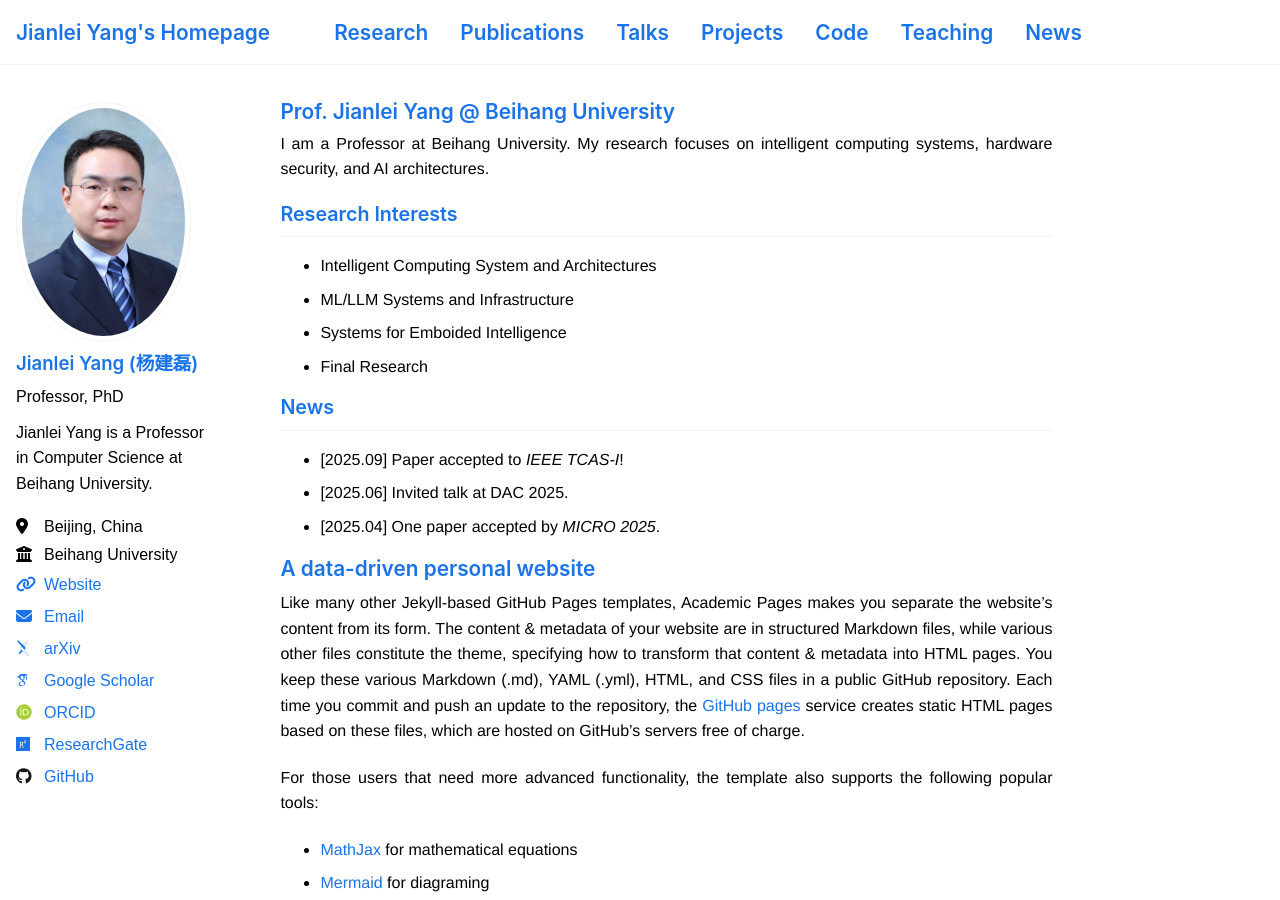
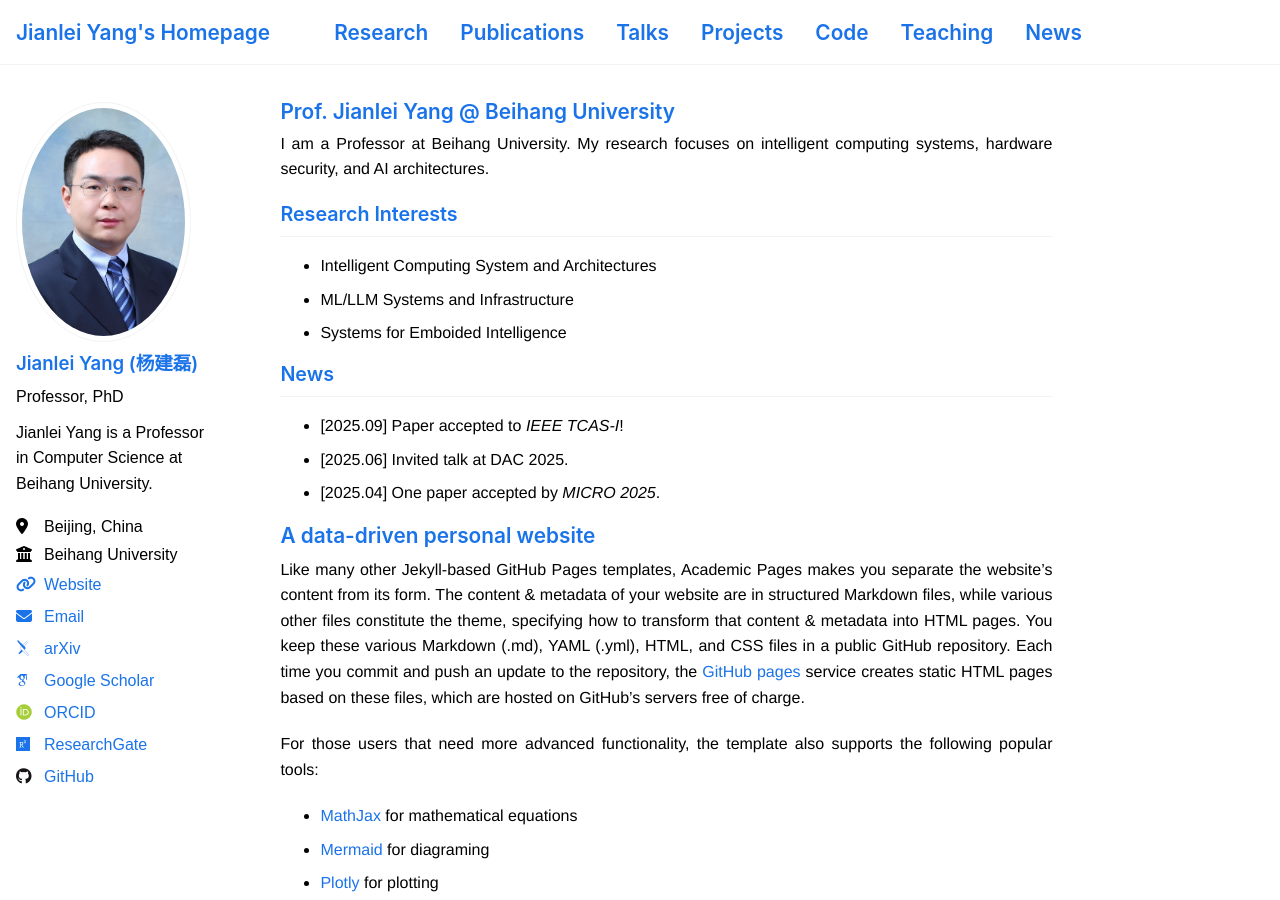
Before and after one commit to dogrush/dogrush.github.io, a Jekyll site: the page built from _pages/about.md, in a window 1280 px wide and 900 px high. Built offline with Jekyll 4.4.1, drawn with Linux system fonts in a browser that asks for light colours; some web fonts are replaced.

Commit message:
modified:   _pages/about.md

```diff
--- a/_pages/about.md
+++ b/_pages/about.md
@@ -13,7 +13,6 @@ I am a Professor at Beihang University. My research focuses on intelligent compu
 - Intelligent Computing System and Architectures
 - ML/LLM Systems and Infrastructure
 - Systems for Emboided Intelligence
-- Final Research
 
 ## News
 - [2025.09] Paper accepted to *IEEE TCAS-I*!
```
